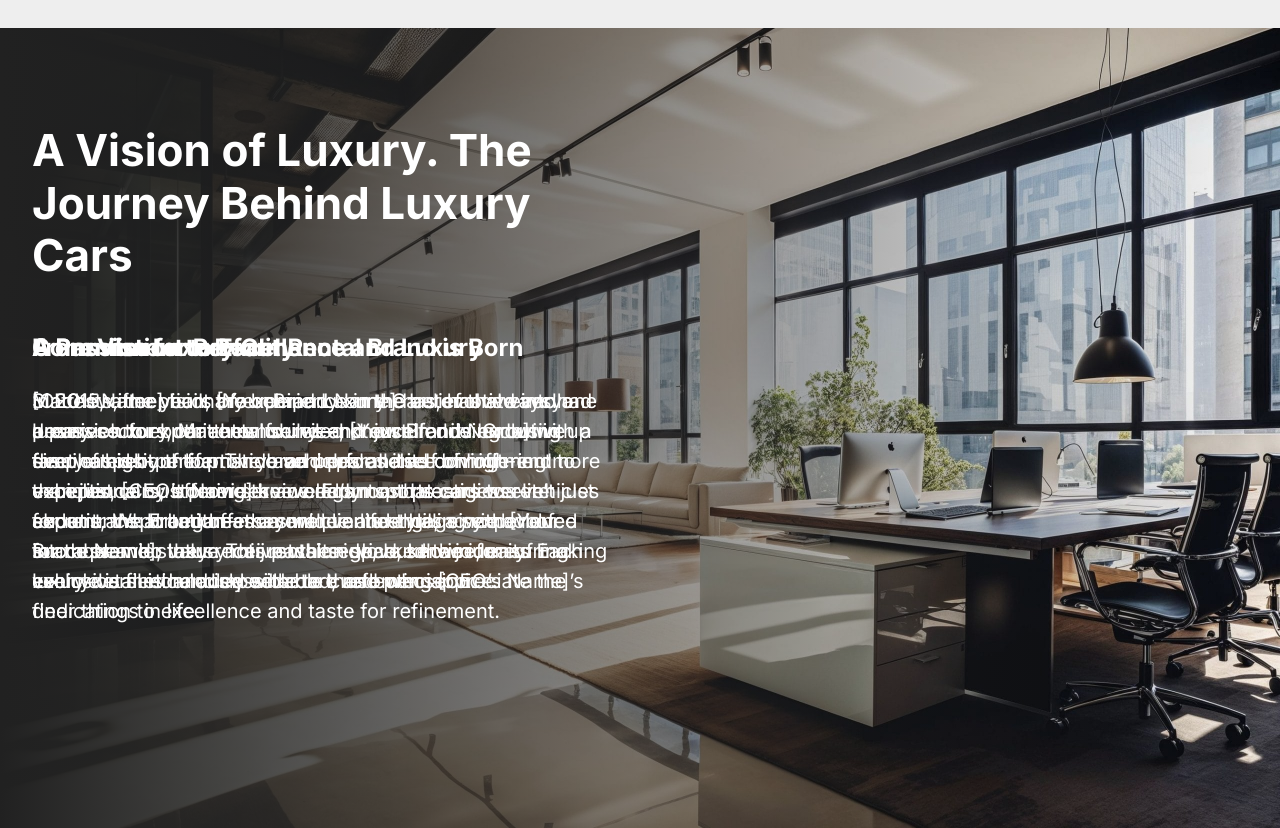
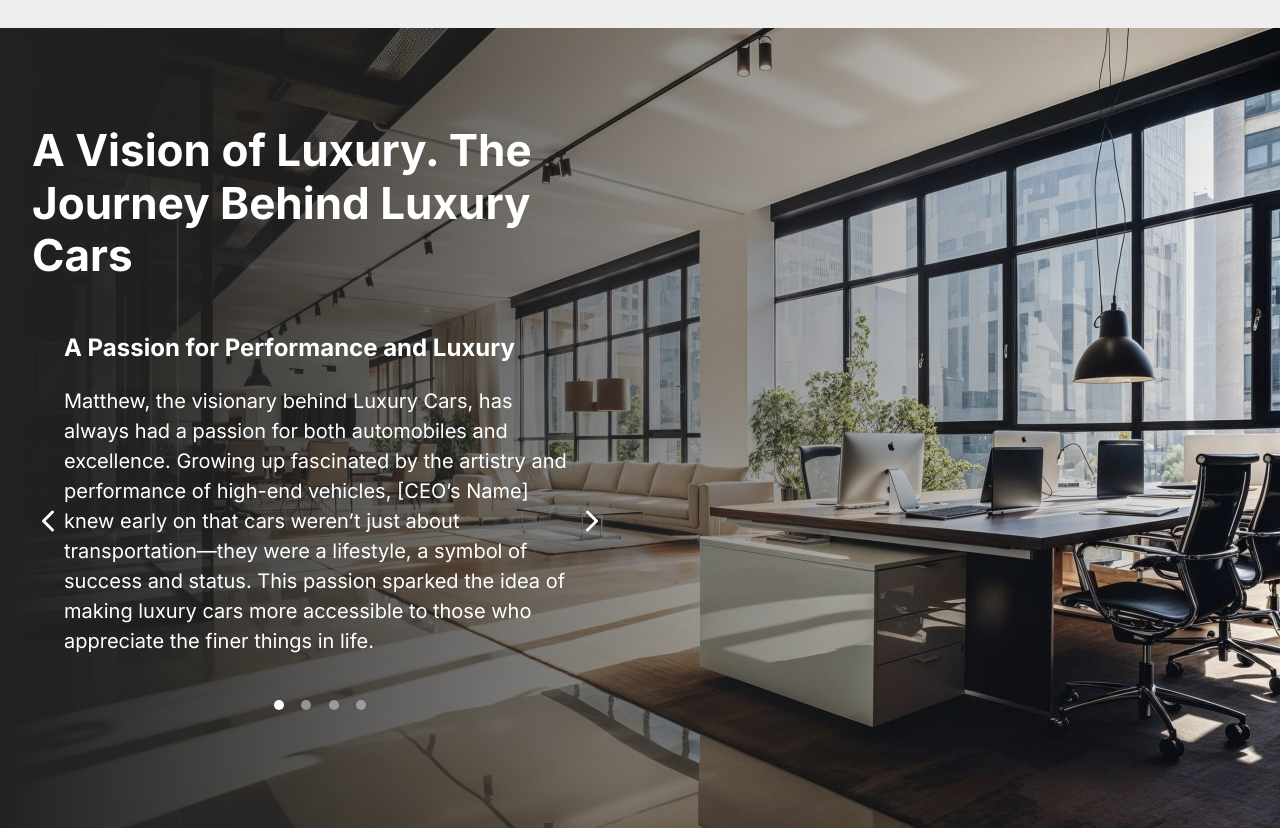
Before and after one commit to Tesa44/CarRentalWebsite, a plain HTML site: page index.html in a window 1280 px wide. Shown: the part 2660-3488 px from the top of the page. Drawn offline with nearby package versions, Linux system fonts and the light colour scheme.

Commit message:
built slider

```diff
--- a/css/about.css
+++ b/css/about.css
@@ -16,6 +16,7 @@
   color: #fff;
   font-size: 2rem;
   line-height: 1.5;
+  position: relative;
 }
 
 .about-img {
@@ -23,18 +24,77 @@
 }
 
 .about-slider {
+  width: 100%;
+  height: 35rem;
   position: relative;
 
-  /* overflow: hidden; */
+  overflow: hidden;
 }
 
 .slide {
+  top: 0;
+  left: 0;
   position: absolute;
-  top: 0;
-  width: 100%;
-  /* height: 50vh; */
+  padding: 0 3.2rem;
 
-  /* display: flex;
+  transition: all 1s;
+}
+
+.btn-about {
+  position: absolute;
+  top: 50%;
+  padding: 0;
+}
+
+.icon-slider {
+  color: #fff;
+  width: 3.2rem;
+  height: 3.2rem;
+}
+
+.btn--next {
+  right: 0;
+  /* transform: translateX(100%); */
+}
+
+.btn--prev {
+  left: 0;
+  /* transform: translateX(-100%); */
+}
+
+/* Container */
+.container-dots {
+  /* position: absolute;
+  bottom: 5%;
+  left: 50%;
+  transform: translateX(-50%); */
+  margin-top: 2rem;
+
+  display: flex;
   align-items: center;
-  justify-content: center; */
+  justify-content: center;
 }
+
+.dots-dot {
+  border: none;
+  background-color: #b9b9b9;
+  opacity: 0.7;
+  height: 1rem;
+  width: 1rem;
+  border-radius: 50%;
+  margin-right: 1.75rem;
+  cursor: pointer;
+  transition: all 0.5s;
+
+  /* Only necessary when overlying images */
+  /* box-shadow: 0 0.6rem 1.5rem rgba(0, 0, 0, 0.7); */
+}
+
+.dots-dot:last-child {
+  margin: 0;
+}
+
+.dots-dot--active {
+  background-color: #fff;
+  opacity: 1;
+}
--- a/index.html
+++ b/index.html
@@ -10,6 +10,7 @@
       href="https://fonts.googleapis.com/css2?family=Inter:ital,opsz,wght@0,14..32,100..900;1,14..32,100..900&display=swap"
       rel="stylesheet"
     />
+    <link rel="shortcut icon" href="src/img/favicon.png" type="image/x-icon" />
 
     <link rel="stylesheet" href="css/general.css" />
     <link rel="stylesheet" href="css/style.css" />
@@ -211,7 +212,7 @@
     <section class="section-about">
       <div class="container grid grid--2-cols">
         <div class="about-text-box">
-          <h2 class="heading-secondary">A Vision of Luxury. The Journey Behind Luxury Cars</h2>
+            <h2 class="heading-secondary">A Vision of Luxury. The Journey Behind Luxury Cars</h2>
           <div class="about-slider">
             <div class="slide slide--1">
               <h3 class="heading-tertiary">A Passion for Performance and Luxury</h3>
@@ -231,11 +232,12 @@
               <p class="about-text">[CEO’s Name] built the company on the belief that everyone deserves to experience luxury—not just in driving but in every aspect of life. The brand prides itself on offering more than just cars; it provides an elegant and seamless experience. From the moment clients engage with [Your Brand Name], they receive white-glove service, ensuring every detail is handled with care and precision.
               </p>
             </div>
+            <button class="btn btn-about btn--next"><ion-icon class="icon-slider" name="chevron-forward-outline"></ion-icon></button>
+            <button class="btn btn-about btn--prev"><ion-icon class="icon-slider" name="chevron-back-outline"></ion-icon></button>
+          </div>
+
+          <div class="container-dots"></div>
         </div>
-        <!-- <div class="about-img-box">
-          <img class="about-img"  src="img/about-office-2.jpg" alt="People sitting in the office" />
-        </div> -->
-      </div>
       </div>
     </section>
     <script
--- a/script.js
+++ b/script.js
@@ -95,4 +95,70 @@ const displayFeatures = function (features) {
   });
 };
 
+const slider = function () {
+  const slides = document.querySelectorAll(".slide");
+  const btnNext = document.querySelector(".btn--next");
+  const btnPrev = document.querySelector(".btn--prev");
+  const dotContainer = document.querySelector(".container-dots");
+  let curSlide = 0;
+
+  const createDots = function () {
+    slides.forEach(function (_, i) {
+      dotContainer.insertAdjacentHTML(
+        "beforeend",
+        `<button class="dots-dot" data-slide="${i}"></button>`
+      );
+    });
+  };
+  const activateDot = function (slide) {
+    document
+      .querySelectorAll(".dots-dot")
+      .forEach((dot) => dot.classList.remove("dots-dot--active"));
+    document
+      .querySelector(`.dots-dot[data-slide="${slide}"]`)
+      .classList.add("dots-dot--active");
+  };
+
+  const goToSlide = function (slide) {
+    slides.forEach((s, i) => {
+      // s.style.position = "absolute";
+      s.style.transform = `translateX(${(i - slide) * 100}%)`;
+    });
+    // document.querySelector(`.slide--${slide + 1}`).style.position = "relative";
+  };
+  const nextSlide = function () {
+    curSlide++;
+    if (curSlide === slides.length) curSlide = 0;
+    goToSlide(curSlide);
+    activateDot(curSlide);
+  };
+
+  const previousSlide = function () {
+    curSlide--;
+    if (curSlide < 0) curSlide = slides.length - 1;
+    goToSlide(curSlide);
+    activateDot(curSlide);
+  };
+
+  const init = function () {
+    goToSlide(0);
+    createDots();
+    activateDot(0);
+  };
+  init();
+
+  btnNext.addEventListener("click", nextSlide);
+  btnPrev.addEventListener("click", previousSlide);
+
+  dotContainer.addEventListener("click", function (e) {
+    if (e.target.classList.contains("dots-dot")) {
+      const { slide } = e.target.dataset;
+      //const slide = e.target.dataset.slide; to samo
+      goToSlide(slide);
+      activateDot(slide);
+    }
+  });
+};
+
 displayFeatures(cars_data);
+slider();
```
